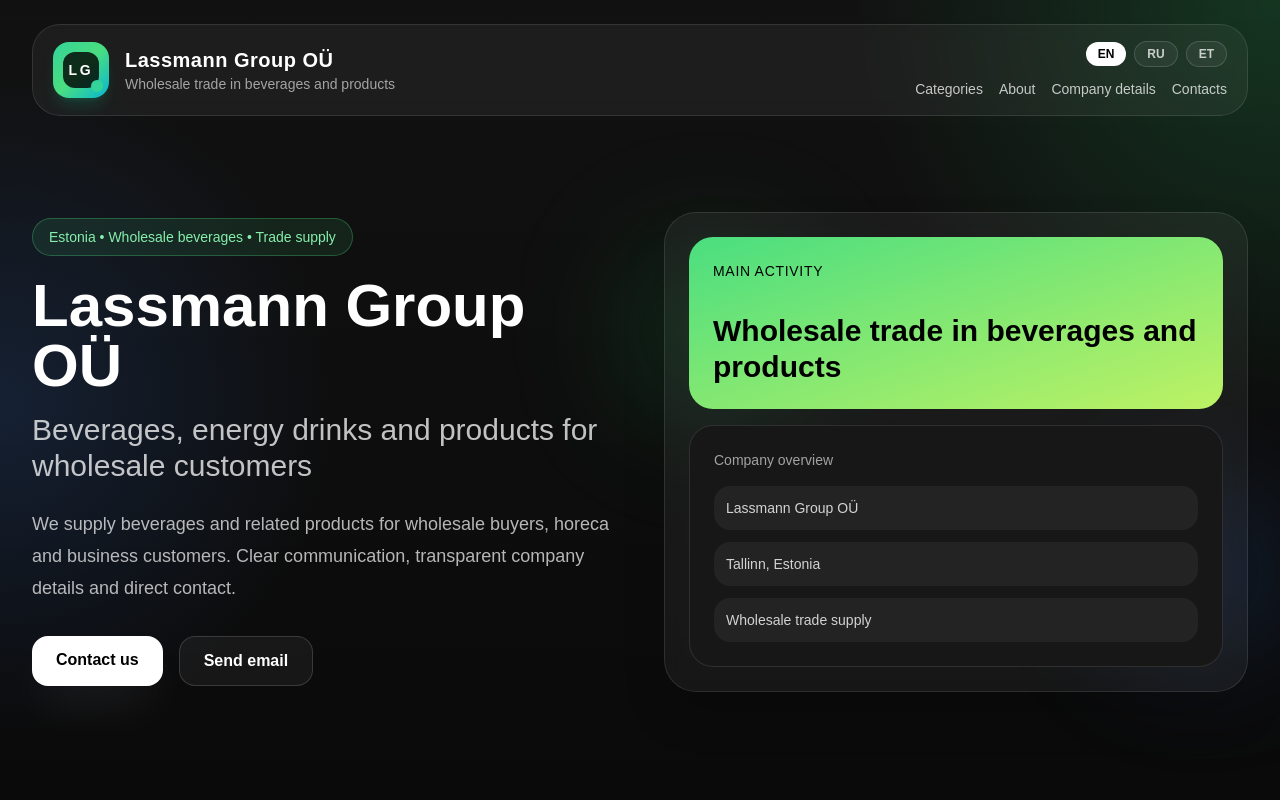
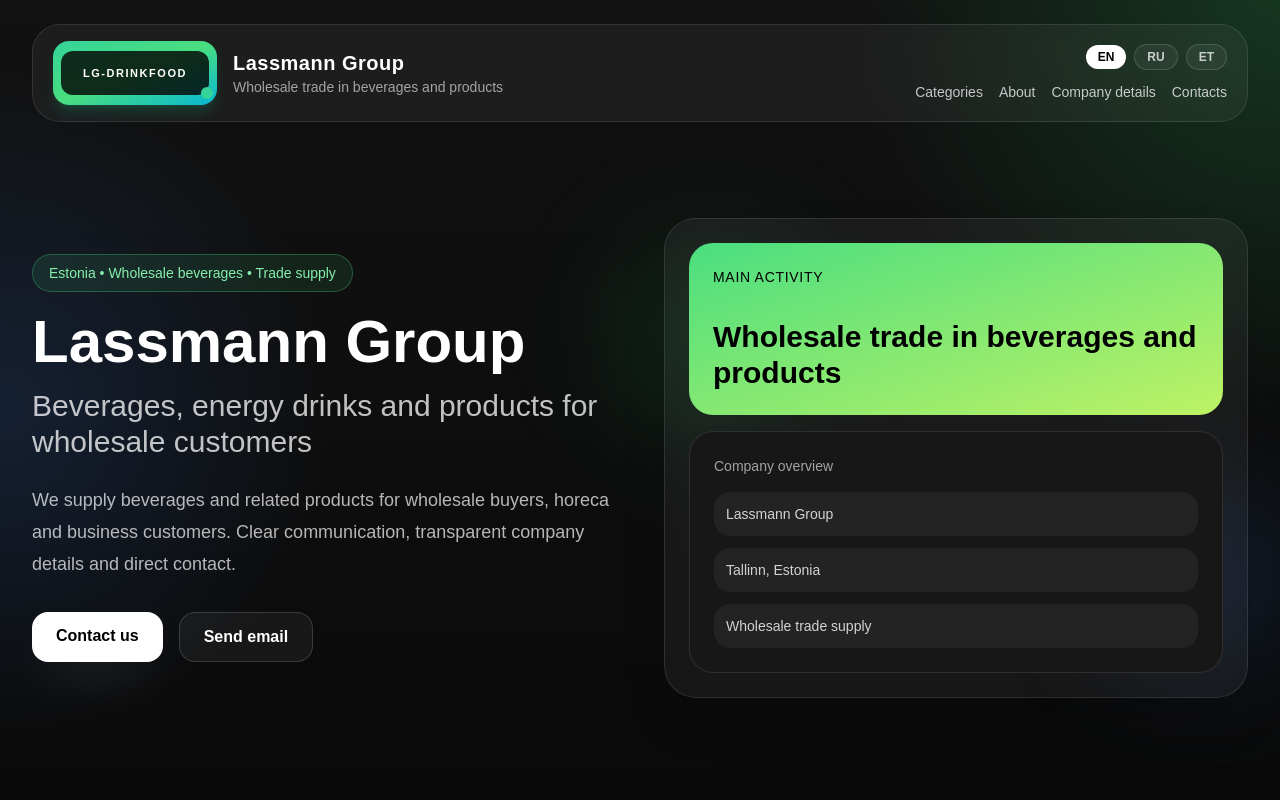
Before and after one commit to lassmanngroup-ux/Lassmann-Group, a Next.js app: page / in a window 1280 px wide. Shown: the top 800 px of the page. Built offline with nearby package versions, Linux system fonts and the light colour scheme.

Commit message:
Update page.tsx

```diff
--- a/app/page.tsx
+++ b/app/page.tsx
@@ -16,7 +16,6 @@
   navAbout: string;
   navDetails: string;
   navContacts: string;
-  heroTitle1: string;
   heroTitle2: string;
   heroText: string;
   heroBtn1: string;
@@ -24,7 +23,6 @@
   mainActivity: string;
   activityName: string;
   quickData: string;
-  quickLine1: string;
   quickLine2: string;
   quickLine3: string;
   catLabel: string;
@@ -56,6 +54,8 @@
   footer: string;
 };
 
+const brandName = "Lassmann Group";
+
 const content: Record<Lang, Translation> = {
   en: {
     topBadge: "Estonia • Wholesale beverages • Trade supply",
@@ -64,7 +64,6 @@
     navAbout: "About",
     navDetails: "Company details",
     navContacts: "Contacts",
-    heroTitle1: "Lassmann Group OÜ",
     heroTitle2: "Beverages, energy drinks and products for wholesale customers",
     heroText:
       "We supply beverages and related products for wholesale buyers, horeca and business customers. Clear communication, transparent company details and direct contact.",
@@ -73,7 +72,6 @@
     mainActivity: "Main activity",
     activityName: "Wholesale trade in beverages and products",
     quickData: "Company overview",
-    quickLine1: "Lassmann Group OÜ",
     quickLine2: "Tallinn, Estonia",
     quickLine3: "Wholesale trade supply",
     catLabel: "Categories",
@@ -94,7 +92,7 @@
       },
     ],
     advantagesLabel: "Advantages",
-    advantagesTitle: "Why work with Lassmann Group OÜ",
+    advantagesTitle: "Why work with",
     advantagesText:
       "Clear business positioning, relevant wholesale assortment and direct access to contact information for buyers and partners.",
     advantages: [
@@ -109,14 +107,14 @@
     aboutLabel: "About company",
     aboutTitle: "Wholesale-oriented trade company in Estonia",
     aboutText:
-      "Lassmann Group OÜ operates in the wholesale trade segment and supplies beverages and related products for business customers. Company details and office address are presented openly for partners and buyers.",
+      "operates in the wholesale trade segment and supplies beverages and related products for business customers. Company details and office address are presented openly for partners and buyers.",
     detailsTitle: "Company details",
     company: "Company",
     office: "Office",
     reg: "Registration number",
     vat: "VAT number",
     contactsLabel: "Contacts",
-    contactsTitle: "Get in touch with Lassmann Group OÜ",
+    contactsTitle: "Get in touch with",
     contactsText:
       "For information, business communication and supply requests, use the direct company contacts below.",
     emailBtn: "Email",
@@ -133,7 +131,6 @@
     navAbout: "О компании",
     navDetails: "Реквизиты",
     navContacts: "Контакты",
-    heroTitle1: "Lassmann Group OÜ",
     heroTitle2: "Напитки, энергетики и продукты для оптовых клиентов",
     heroText:
       "Мы поставляем напитки и сопутствующие товары для оптовых покупателей, horeca и бизнес-клиентов. Понятная коммуникация, прозрачные реквизиты и удобная прямая связь.",
@@ -142,7 +139,6 @@
     mainActivity: "Основная деятельность",
     activityName: "Оптовая торговля напитками и продуктами",
     quickData: "Обзор компании",
-    quickLine1: "Lassmann Group OÜ",
     quickLine2: "Таллинн, Эстония",
     quickLine3: "Оптовые торговые поставки",
     catLabel: "Категории",
@@ -163,7 +159,7 @@
       },
     ],
     advantagesLabel: "Преимущества",
-    advantagesTitle: "Почему работают с Lassmann Group OÜ",
+    advantagesTitle: "Почему работают с",
     advantagesText:
       "Понятное позиционирование для опта, актуальный ассортимент и быстрый доступ к контактам для покупателей и партнеров.",
     advantages: [
@@ -178,14 +174,14 @@
     aboutLabel: "О компании",
     aboutTitle: "Торговая компания, ориентированная на опт",
     aboutText:
-      "Lassmann Group OÜ работает в сегменте оптовой торговли и поставляет напитки и сопутствующие товары для бизнес-клиентов. Реквизиты компании и адрес офиса открыто представлены для партнеров и покупателей.",
+      "работает в сегменте оптовой торговли и поставляет напитки и сопутствующие товары для бизнес-клиентов. Реквизиты компании и адрес офиса открыто представлены для партнеров и покупателей.",
     detailsTitle: "Реквизиты компании",
     company: "Компания",
     office: "Офис",
     reg: "Регистрационный номер",
     vat: "Номер VAT",
     contactsLabel: "Контакты",
-    contactsTitle: "Связаться с Lassmann Group OÜ",
+    contactsTitle: "Связаться с",
     contactsText:
       "Для информации, деловой связи и запросов на поставку используйте прямые контакты компании ниже.",
     emailBtn: "Email",
@@ -202,7 +198,6 @@
     navAbout: "Ettevõttest",
     navDetails: "Ettevõtte andmed",
     navContacts: "Kontaktid",
-    heroTitle1: "Lassmann Group OÜ",
     heroTitle2: "Joogid, energiajoogid ja tooted hulgiklientidele",
     heroText:
       "Pakume jooke ja seotud tooteid hulgiklientidele, horeca-sektorile ja äriklientidele. Selge suhtlus, läbipaistvad ettevõtte andmed ja mugav otsekontakt.",
@@ -211,7 +206,6 @@
     mainActivity: "Põhitegevus",
     activityName: "Jookide ja toodete hulgikaubandus",
     quickData: "Ettevõtte ülevaade",
-    quickLine1: "Lassmann Group OÜ",
     quickLine2: "Tallinn, Eesti",
     quickLine3: "Hulgikaubandus ja tarned",
     catLabel: "Kategooriad",
@@ -232,7 +226,7 @@
       },
     ],
     advantagesLabel: "Eelised",
-    advantagesTitle: "Miks teha koostööd Lassmann Group OÜ-ga",
+    advantagesTitle: "Miks teha koostööd",
     advantagesText:
       "Selge hulgimüügi suunitlus, sobiv tootevalik ja otsene ligipääs kontaktandmetele ostjate ja partnerite jaoks.",
     advantages: [
@@ -247,14 +241,14 @@
     aboutLabel: "Ettevõttest",
     aboutTitle: "Hulgikaubandusele suunatud ettevõte Eestis",
     aboutText:
-      "Lassmann Group OÜ tegutseb hulgikaubanduse valdkonnas ning tarnib jooke ja seotud tooteid äriklientidele. Ettevõtte andmed ja kontori aadress on partneritele ja klientidele avalikult esitatud.",
+      "tegutseb hulgikaubanduse valdkonnas ning tarnib jooke ja seotud tooteid äriklientidele. Ettevõtte andmed ja kontori aadress on partneritele ja klientidele avalikult esitatud.",
     detailsTitle: "Ettevõtte andmed",
     company: "Ettevõte",
     office: "Kontor",
     reg: "Registrikood",
     vat: "KMKR number",
     contactsLabel: "Kontaktid",
-    contactsTitle: "Võta ühendust Lassmann Group OÜ-ga",
+    contactsTitle: "Võta ühendust",
     contactsText:
       "Info, ärisuhtluse ja tarnepäringute jaoks kasuta allpool toodud otseseid kontakte.",
     emailBtn: "E-post",
@@ -304,14 +298,15 @@
         <div className="relative mx-auto max-w-7xl px-6 py-6 lg:px-8">
           <header className="flex flex-col gap-4 rounded-[28px] border border-white/10 bg-white/5 px-5 py-4 backdrop-blur md:flex-row md:items-center md:justify-between">
             <div className="flex items-center gap-4">
-              <div className="flex h-14 w-14 items-center justify-center rounded-2xl bg-gradient-to-br from-emerald-400 via-green-400 to-cyan-500 shadow-lg shadow-emerald-500/20">
-                <div className="relative flex h-9 w-9 items-center justify-center rounded-xl bg-black/80 text-sm font-extrabold tracking-[0.2em] text-white">
-                  LG
+              <div className="flex h-16 min-w-[164px] items-center justify-center rounded-2xl bg-gradient-to-br from-emerald-400 via-green-400 to-cyan-500 px-2 shadow-lg shadow-emerald-500/20">
+                <div className="relative flex h-11 w-full items-center justify-center rounded-xl bg-black/80 px-3 text-[11px] font-extrabold tracking-[0.14em] text-white">
+                  LG-DRINKFOOD
                   <div className="absolute -bottom-1 -right-1 h-3 w-3 rounded-full bg-emerald-400" />
                 </div>
               </div>
+
               <div>
-                <div className="text-xl font-bold tracking-wide">Lassmann Group OÜ</div>
+                <div className="text-xl font-bold tracking-wide">{brandName}</div>
                 <div className="text-sm text-white/60">{t.companyType}</div>
               </div>
             </div>
@@ -357,7 +352,7 @@
               </div>
 
               <h1 className="max-w-3xl text-5xl font-bold leading-tight md:text-6xl">
-                {t.heroTitle1}
+                {brandName}
                 <span className="mt-4 block text-2xl font-medium leading-snug text-white/75 md:text-3xl">
                   {t.heroTitle2}
                 </span>
@@ -399,7 +394,7 @@
                   <div className="rounded-3xl border border-white/10 bg-neutral-900 p-6">
                     <div className="text-sm text-white/60">{t.quickData}</div>
                     <div className="mt-4 space-y-3 text-sm text-white/80">
-                      <div className="rounded-2xl bg-white/5 p-3">{t.quickLine1}</div>
+                      <div className="rounded-2xl bg-white/5 p-3">{brandName}</div>
                       <div className="rounded-2xl bg-white/5 p-3">{t.quickLine2}</div>
                       <div className="rounded-2xl bg-white/5 p-3">{t.quickLine3}</div>
                     </div>
@@ -440,7 +435,9 @@
             <p className="text-sm uppercase tracking-[0.2em] text-green-600">
               {t.advantagesLabel}
             </p>
-            <h2 className="mt-3 text-3xl font-bold md:text-4xl">{t.advantagesTitle}</h2>
+            <h2 className="mt-3 text-3xl font-bold md:text-4xl">
+              {t.advantagesTitle} {brandName}
+            </h2>
             <p className="mt-6 max-w-xl text-lg leading-8 text-neutral-600">
               {t.advantagesText}
             </p>
@@ -488,7 +485,9 @@
           <div className="rounded-[32px] border border-white/10 bg-white/5 p-8">
             <p className="text-sm uppercase tracking-[0.2em] text-blue-400">{t.aboutLabel}</p>
             <h2 className="mt-3 text-3xl font-bold md:text-4xl">{t.aboutTitle}</h2>
-            <p className="mt-6 max-w-2xl text-lg leading-8 text-white/65">{t.aboutText}</p>
+            <p className="mt-6 max-w-2xl text-lg leading-8 text-white/65">
+              <span className="font-semibold text-white">{brandName}</span> {t.aboutText}
+            </p>
           </div>
 
           <div
@@ -498,7 +497,7 @@
             <div className="text-sm text-white/60">{t.detailsTitle}</div>
             <div className="mt-5 space-y-4 text-base text-white/85">
               <div>
-                <span className="font-semibold text-white">{t.company}:</span> Lassmann Group OÜ
+                <span className="font-semibold text-white">{t.company}:</span> {brandName}
               </div>
               <div>
                 <span className="font-semibold text-white">{t.office}:</span> Kesk-Sõjamäe 2/1,
@@ -522,7 +521,9 @@
               <p className="text-sm uppercase tracking-[0.2em] text-green-400">
                 {t.contactsLabel}
               </p>
-              <h2 className="mt-3 text-3xl font-bold md:text-4xl">{t.contactsTitle}</h2>
+              <h2 className="mt-3 text-3xl font-bold md:text-4xl">
+                {t.contactsTitle} {brandName}
+              </h2>
               <p className="mt-4 max-w-2xl text-white/65">{t.contactsText}</p>
             </div>
 
@@ -547,14 +548,17 @@
               <div className="text-sm text-white/50">Email</div>
               <div className="mt-2 text-lg font-semibold">lassmanngroup@gmail.com</div>
             </div>
+
             <div className="rounded-2xl border border-white/10 bg-neutral-900 p-5">
               <div className="text-sm text-white/50">{t.phone}</div>
               <div className="mt-2 text-lg font-semibold">+37254220209</div>
             </div>
+
             <div className="rounded-2xl border border-white/10 bg-neutral-900 p-5 md:col-span-2">
               <div className="text-sm text-white/50">{t.office}</div>
               <div className="mt-2 text-lg font-semibold">Kesk-Sõjamäe 2/1, EE-11415 Tallinn</div>
             </div>
+
             <div className="rounded-2xl border border-white/10 bg-neutral-900 p-5 md:col-span-2">
               <div className="text-sm text-white/50">{t.info}</div>
               <div className="mt-2 text-lg font-semibold">lassmanngroup@gmail.com</div>
@@ -565,9 +569,11 @@
 
       <section className="border-t border-white/10">
         <div className="mx-auto flex max-w-7xl flex-col gap-6 px-6 py-10 text-sm text-white/55 md:flex-row md:items-center md:justify-between lg:px-8">
-          <div>© 2026 Lassmann Group OÜ. {t.footer}</div>
+          <div>
+            © 2026 {brandName}. {t.footer}
+          </div>
           <div className="flex flex-wrap gap-6">
-            <span>Lassmann Group OÜ</span>
+            <span>{brandName}</span>
             <span>Tallinn, Estonia</span>
             <span>lassmanngroup@gmail.com</span>
           </div>
```
